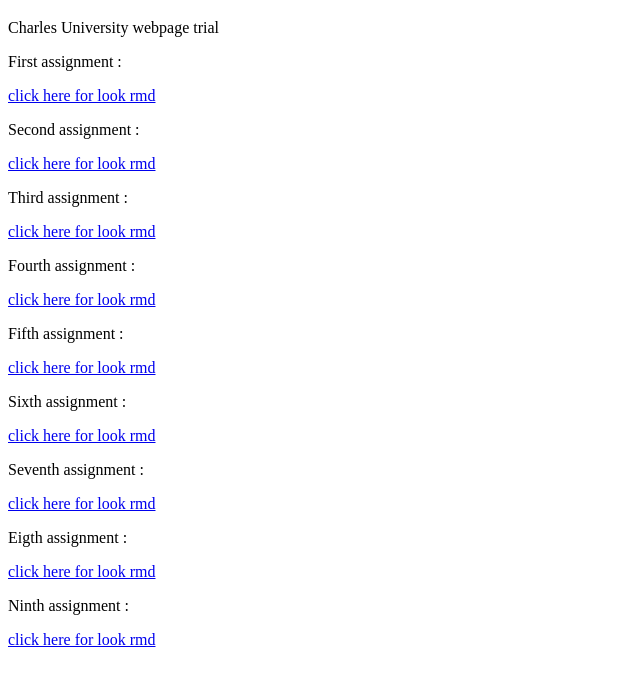
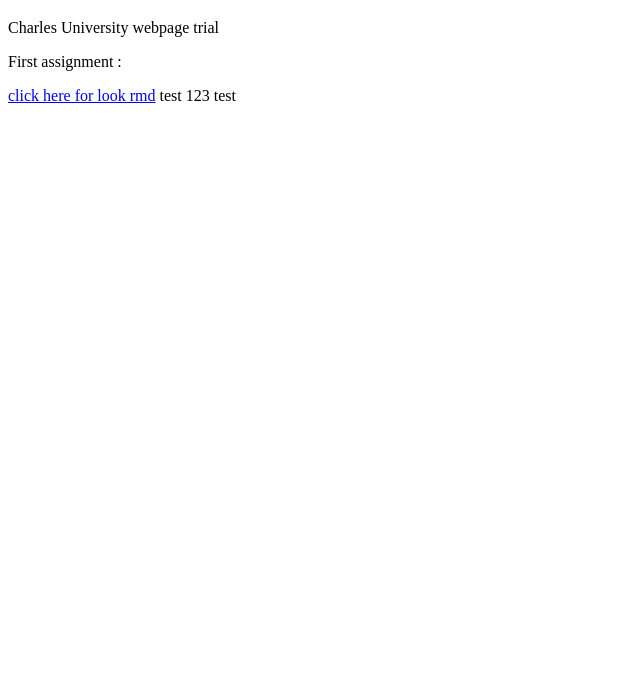
Before and after one commit to gpain1999/gpain1999.github.io, a plain HTML site: page index.html in a window 1280 px wide. Shown: the part 61-744 px from the top of the page, without its empty margins (0-640 px from the left). Drawn offline with Linux system fonts and the light colour scheme.

Commit message:
Update index.html

```diff
--- a/index.html
+++ b/index.html
@@ -5,19 +5,5 @@
 <p>Charles University webpage trial</p>
 <p>First assignment : </p>
 <a href="practical1.html" title="click here ">click here for look rmd</a>
-<p>Second assignment : </p>
-<a href="practical2.html" title="click here">click here for look rmd</a>
-<p>Third assignment : </p>
-<a href="practical3.html" title="click here">click here for look rmd</a>
-<p>Fourth assignment : </p>
-<a href="practical4.html" title="click here">click here for look rmd</a>
-<p>Fifth  assignment : </p>
-<a href="practical5.html" title="click here">click here for look rmd</a>
-<p>Sixth  assignment : </p>
-<a href="practical6.html" title="click here">click here for look rmd</a>
-<p>Seventh  assignment : </p>
-<a href="practical7.html" title="click here">click here for look rmd</a>
-<p>Eigth  assignment : </p>
-<a href="practical8.html" title="click here">click here for look rmd</a>
-<p>Ninth  assignment : </p>
-<a href="practical9.html" title="click here">click here for look rmd</a>
+
+test 123 test
```
